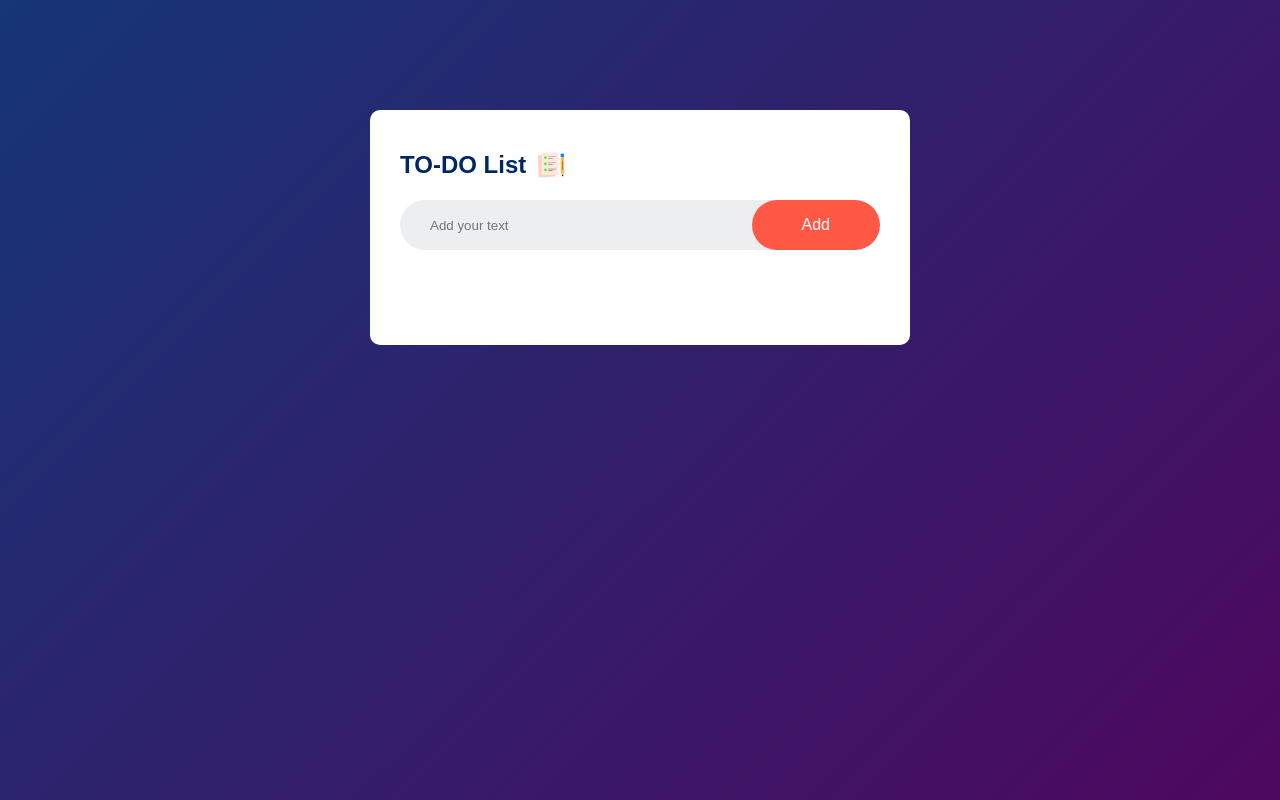
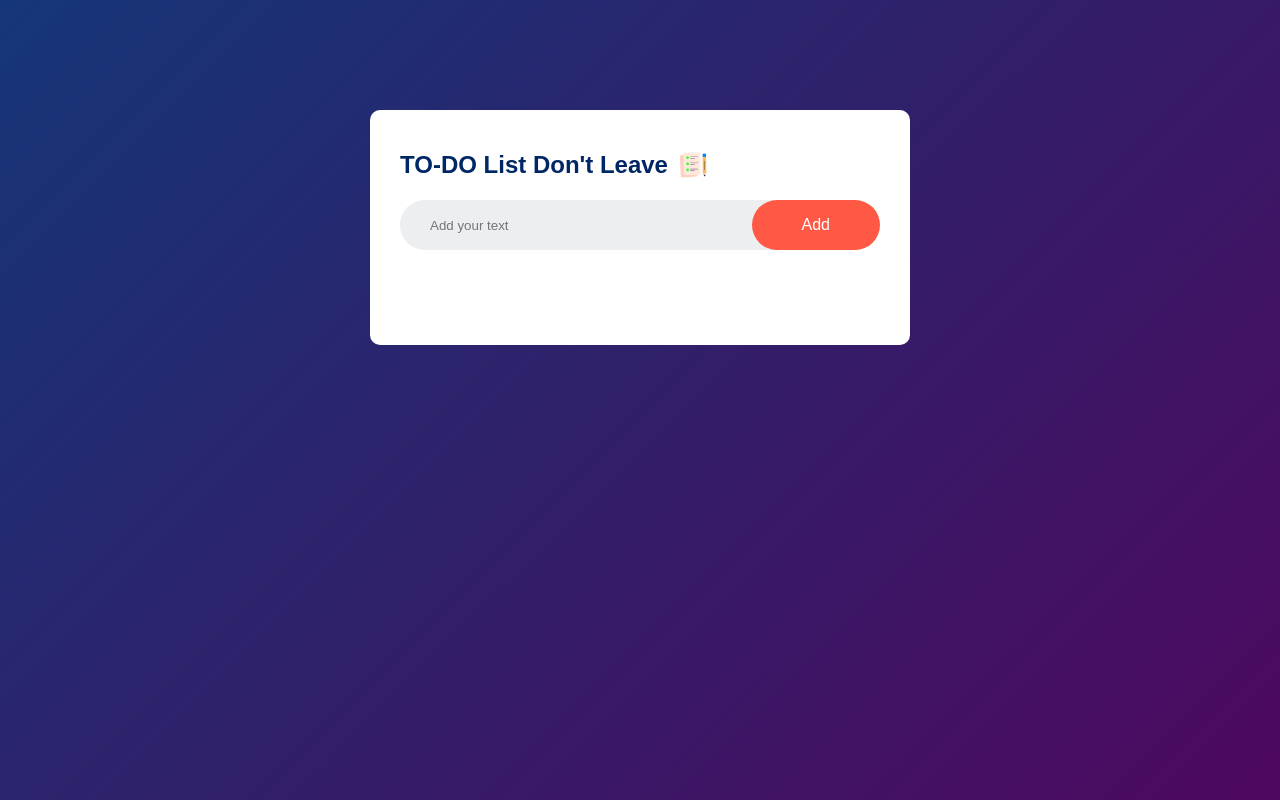
Before and after one commit to souhail220/TODDO-APP, a plain HTML site: page Primary index.html in a window 1280 px wide. Drawn offline with Linux system fonts and the light colour scheme.

Commit message:
update index text

```diff
--- a/Primary index.html
+++ b/Primary index.html
@@ -9,7 +9,7 @@
   <body>
     <div class="container">
       <div class="todo-app">
-        <h2>TO-DO List<img src="/images/icon.png" alt="" /></h2>
+        <h2>TO-DO List Don't Leave<img src="/images/icon.png" alt="" /></h2>
         <div class="row">
           <input type="text" id="input-text" placeholder="Add your text" />
           <button onclick="addTask()">Add</button>
```
